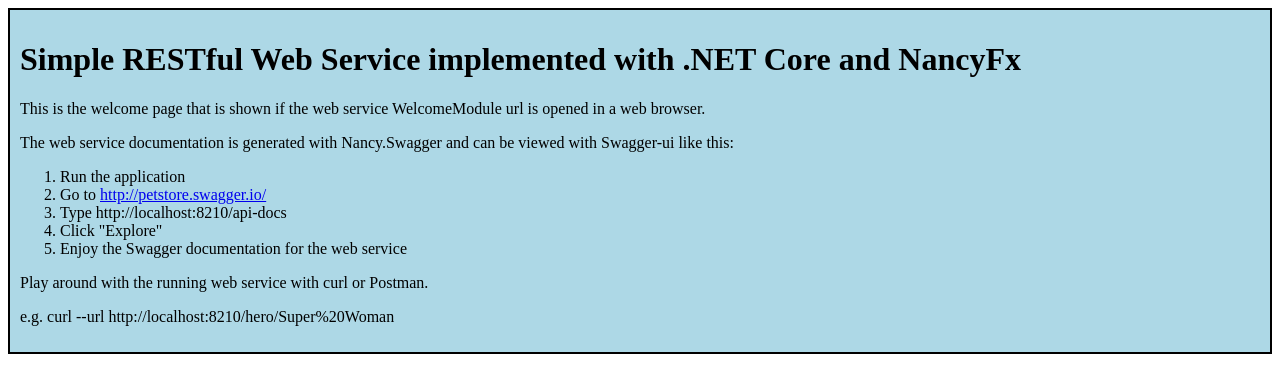
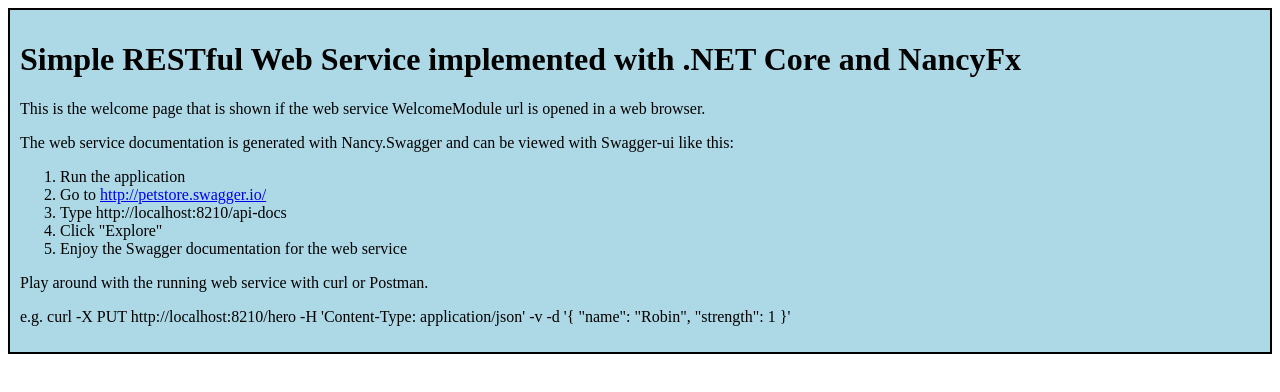
Before and after one commit to StefanRehder/dotnetcore-simple-nancy-example, a plain HTML site: page Views/index.html in a window 1280 px wide. Drawn offline with Linux system fonts and the light colour scheme.

```diff
--- a/Views/index.html
+++ b/Views/index.html
@@ -17,7 +17,7 @@
             <li>Enjoy the Swagger documentation for the web service</li>
         </ol>
         <p>Play around with the running web service with curl or Postman.</p>
-        <p>e.g. curl --url http://localhost:8210/hero/Super%20Woman</p>
+	<p>e.g. curl -X PUT http://localhost:8210/hero -H 'Content-Type: application/json' -v -d '{ "name": "Robin", "strength": 1 }'</p>
         </div">
 </body>
 </html>
```
Also changed, not shown: 2 other files.
